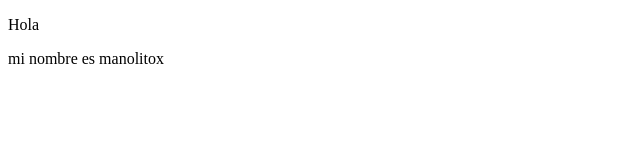
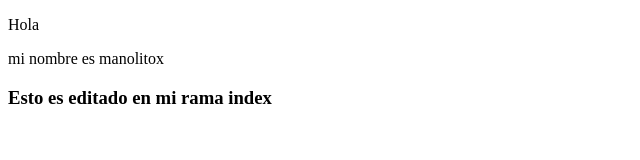
Before and after one commit to JuanFenet/remoto1, a plain HTML site: page index.html in a window 1280 px wide. Shown: the whole page, without its empty margins (0-640 px from the left). Drawn offline with Linux system fonts and the light colour scheme.

Commit message:
modifico index en rama

```diff
--- a/index.html
+++ b/index.html
@@ -7,6 +7,8 @@
 </head>
 <body>
     <p>Hola</p>
-<p>mi nombre es manolitox</p>
+    <p>mi nombre es manolitox</p>
+
+    <h3>Esto es editado en mi rama index</h3>
 </body>
 </html>
```
